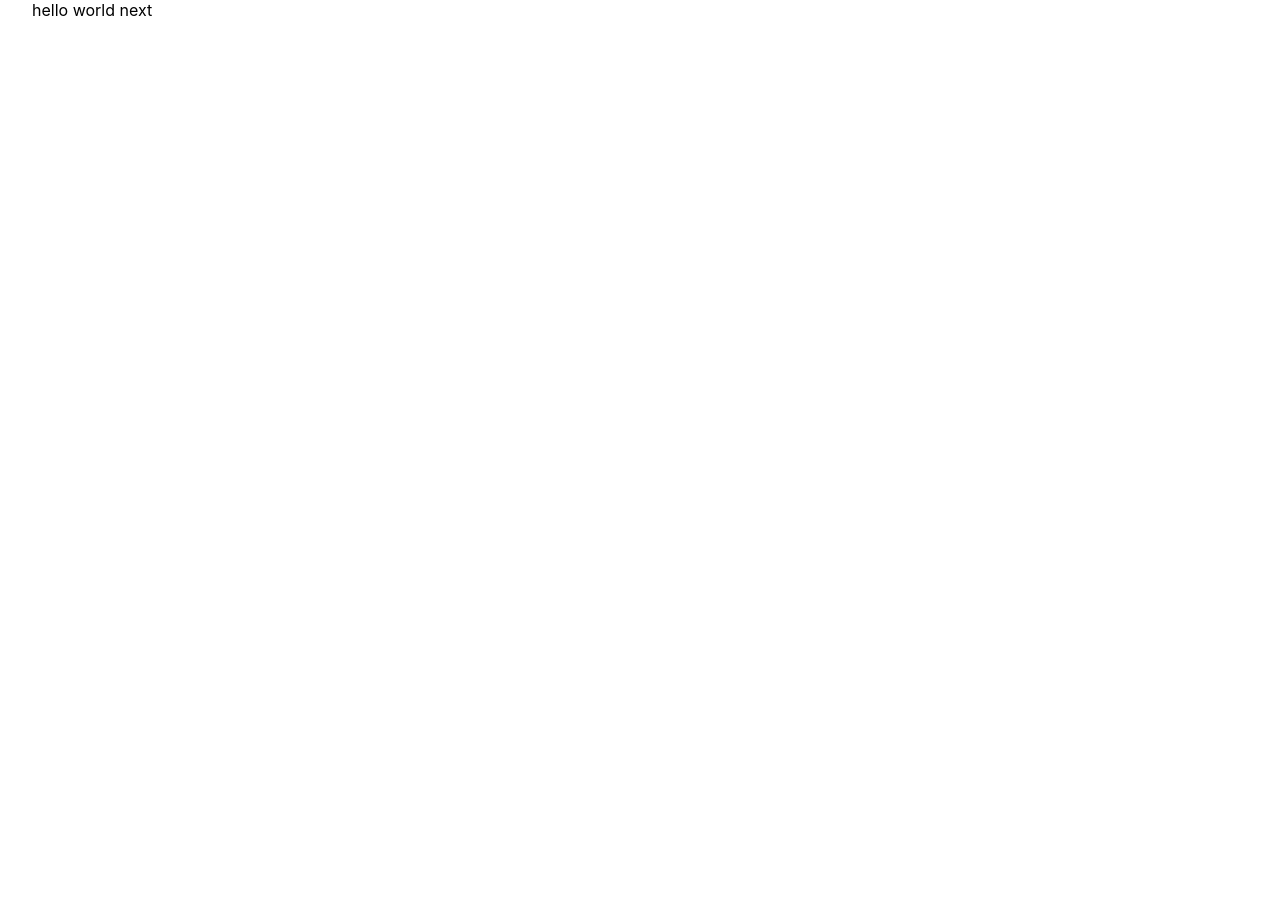
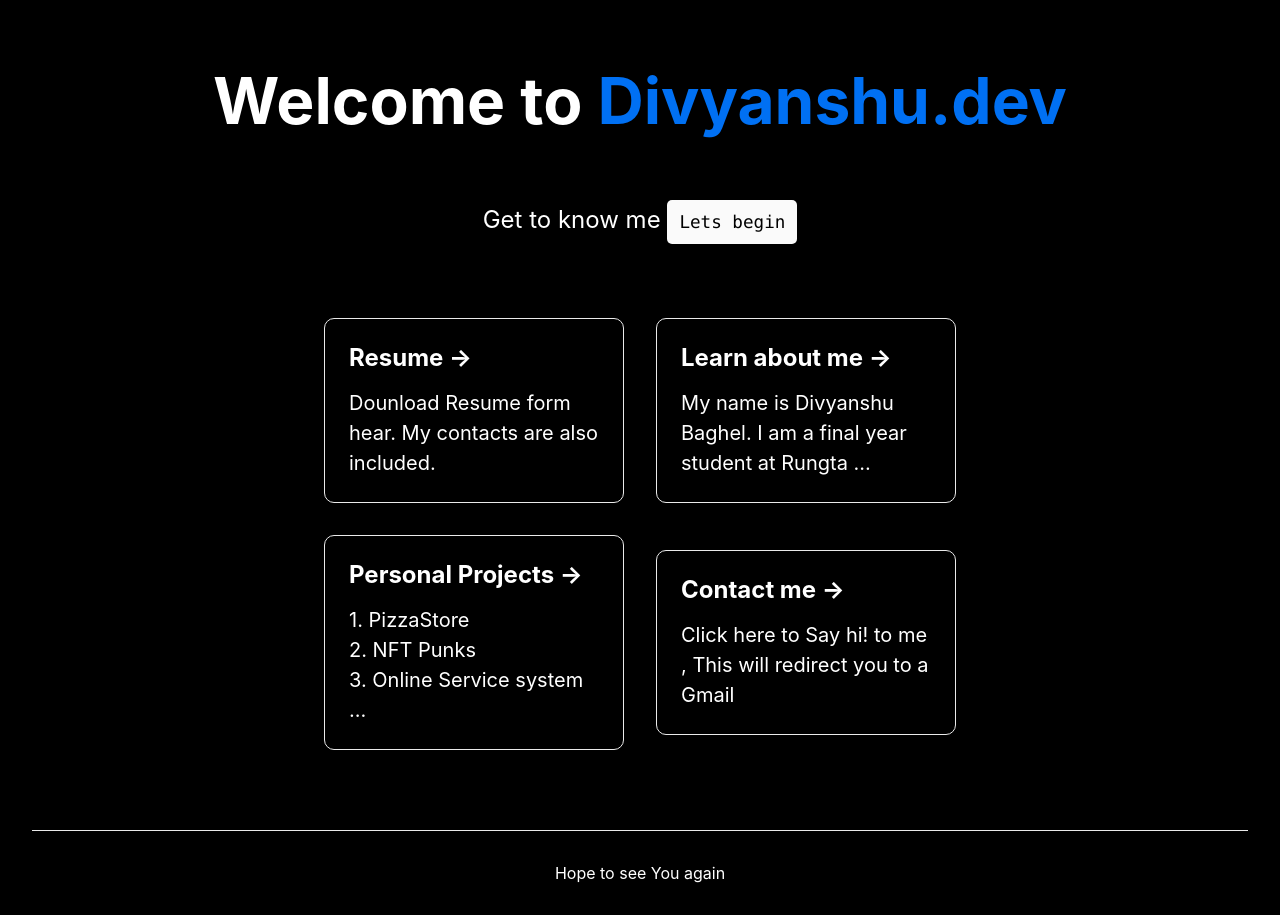
Before and after one commit to RazorGo/portfolio, a Next.js app: page / in a window 1280 px wide. Before the commit the page ends 800 px from the top, so only its background shows below. Built offline with nearby package versions, Linux system fonts and the light colour scheme.

Commit message:
ver- 1.0.0.0

```diff
--- a/pages/index.js
+++ b/pages/index.js
@@ -2,12 +2,64 @@ import Head from 'next/head'
 import Image from 'next/image'
 import styles from '../styles/Home.module.css'
 
+
 export default function Home() {
   return (
     <div className={styles.container}>
-      hello world
-      next
+      <Head>
+        <title>Create Next App</title>
+        <meta name="description" content="Generated by create next app" />
+        <link rel="icon" href="/favicon.ico" />
+      </Head>
 
+      <main className={styles.main}>
+        <h1 className={styles.title}>
+          Welcome to <a href="https://portfolio-eosin-sigma-51.vercel.app/">Divyanshu.dev</a>
+        </h1>
+
+        <p className={styles.description}>
+          Get to know me {' '}
+          <code className={styles.code}>Lets begin</code>
+        </p>
+
+
+
+        <div className={styles.grid}>
+
+          <a  className={styles.card} href="https://drive.google.com/file/d/1GJncT9Iscr-lOJUVSIwz1yX6o_f7DPw-/view?usp=sharing"
+              alt="alt text">
+            <h2>Resume &rarr;</h2>
+            <p>Dounload Resume form hear. My contacts are also included.</p>
+          </a>
+
+          <a href="https://www.linkedin.com/in/divyanshu-baghel-b9203317a/" className={styles.card}>
+            <h2>Learn about me &rarr;</h2>
+            <p>My name is Divyanshu Baghel. I am a final year student at Rungta ...</p>
+          </a>
+
+          <a
+            href="https://github.com/RazorGo?tab=repositories"
+            className={styles.card}
+          >
+            <h2>Personal Projects &rarr;</h2>
+            <p>1. PizzaStore <br /> 2. NFT Punks <br /> 3. Online Service system ...</p>
+          </a>
+
+          <a
+            href="https://mail.google.com/mail/u/0/#sent?compose=DmwnWtDkwGNxgjJQzDVbghlGvslJLbKFDXHgmTjhBRVWmHSVjTcVWDDQttZGgWxRPnwJMhHRwSbv"
+            className={styles.card}
+          >
+            <h2>Contact me &rarr;</h2>
+            <p> Click here to Say hi! to me , This will redirect you to a Gmail</p>
+          </a>
+          </div>
+      </main>
+
+      <footer className={styles.footer}>
+        <a>
+          Hope to see You again
+        </a>
+      </footer>
     </div>
   )
 }
--- a/styles/Home.module.css
+++ b/styles/Home.module.css
@@ -1,5 +1,7 @@
 .container {
   padding: 0 2rem;
+  background-color: black;
+  color : white;
 }
 
 .main {
@@ -58,12 +60,15 @@
 
 .code {
   background: #fafafa;
+  color: black;
   border-radius: 5px;
   padding: 0.75rem;
   font-size: 1.1rem;
   font-family: Menlo, Monaco, Lucida Console, Liberation Mono, DejaVu Sans Mono,
     Bitstream Vera Sans Mono, Courier New, monospace;
 }
+
+
 
 .grid {
   display: flex;
```
Also changed, not shown: 1 other file (tests, documents, lock files or other folders).
